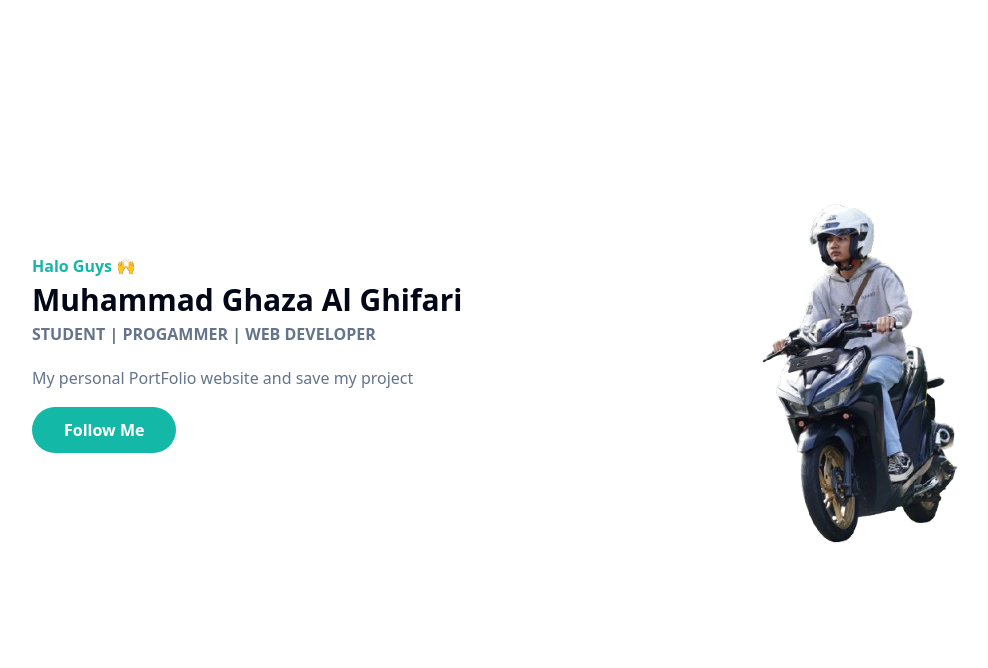
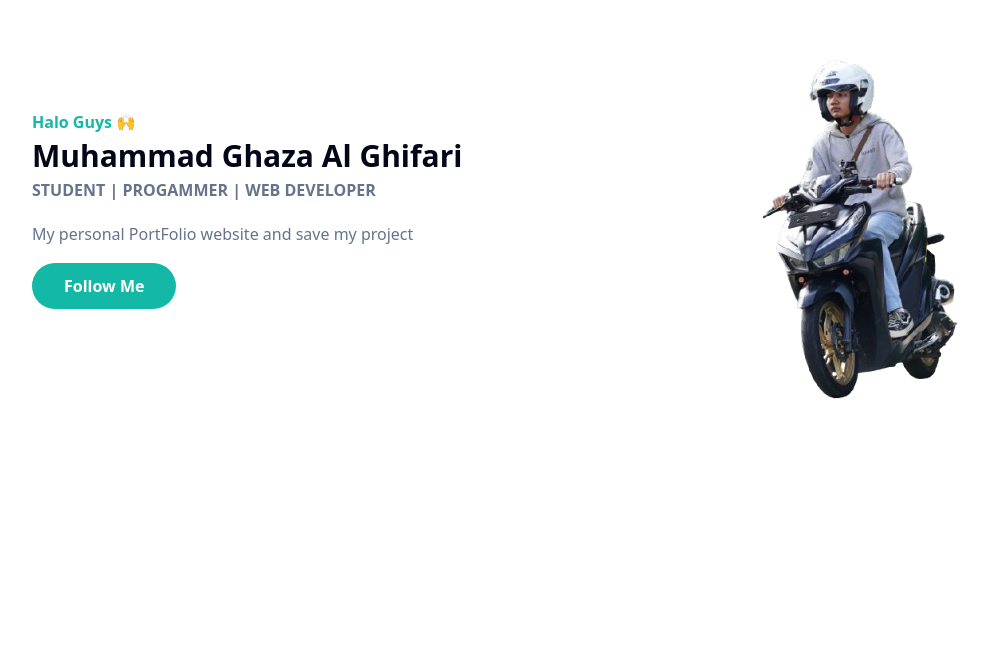
Before and after one commit to M-Ghaza/Ghaza_PortoFolio, a website: page index.html in a window 1280 px wide. Shown: the part 120-788 px from the top of the page, without its empty margins (24-1012 px from the left). Drawn offline with Linux system fonts and the light colour scheme.

Commit message:
komentar

```diff
--- a/index.html
+++ b/index.html
@@ -9,7 +9,7 @@
 <body>
 
     <!-- HERO SECTION START -->
-     <section id="hero" class="pt-36 px-5">
+     <section id="hero" class="px-5">
         <div class="container">
             <div class="flex flex-wrap">
                 <div class="w-full self-center px-5 lg:w-1/2">
@@ -22,7 +22,7 @@
                 </div>
                 <div class="w-full self-end px-10 lg:w-1/2">
                     <div class="relative mt-10 lg:mt-9 lg:right-0">
-                        <img src="./src/img/WhatsApp_Image_2025-05-21_at_20.54.08_9a677eef-removebg-preview (1).png" alt="Profil"  />
+                        <img src="./src/img/WhatsApp_Image_2025-05-21_at_20.54.08_9a677eef-removebg-preview (1).png" alt="Profil"/>
                     </div>
                 </div>
             </div>
```
